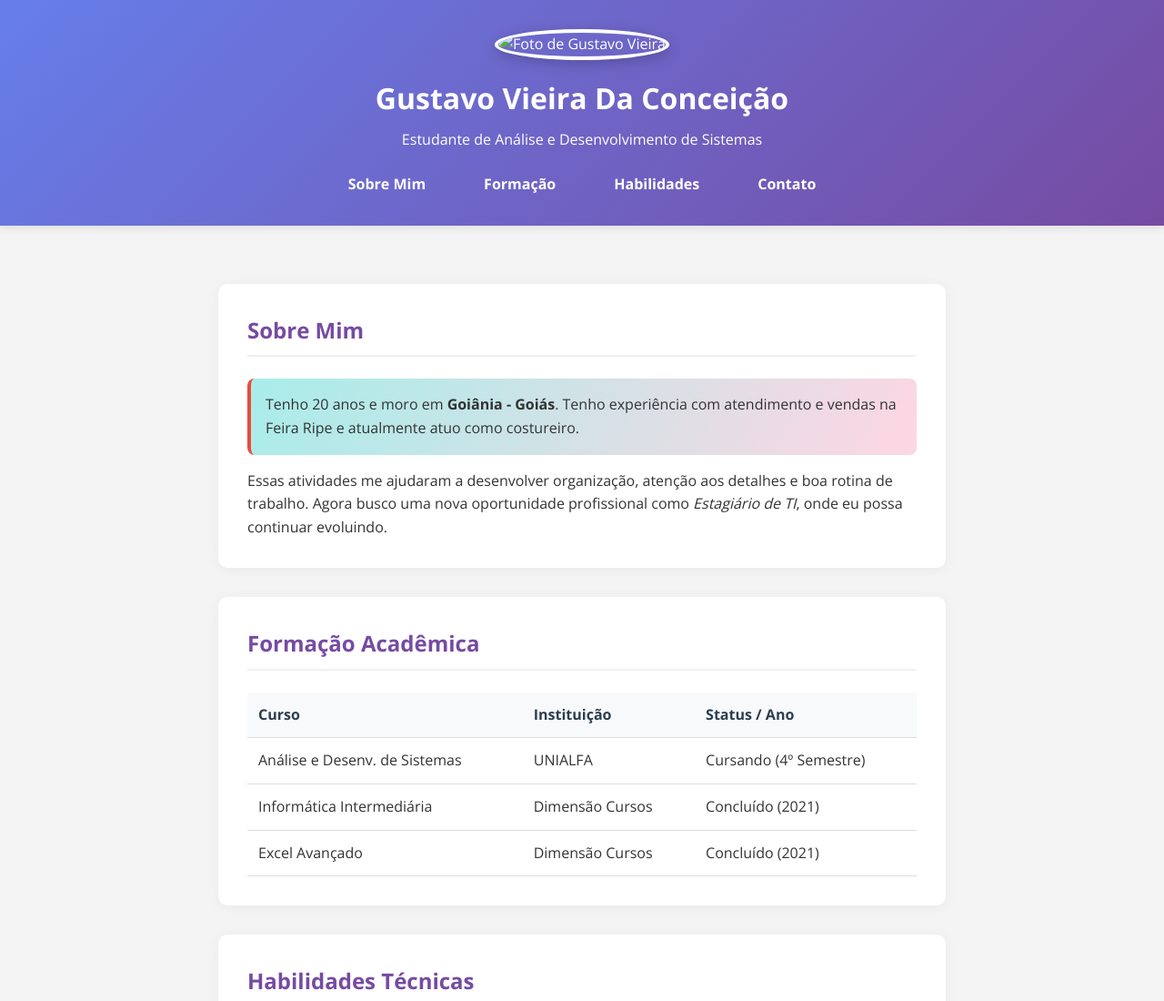
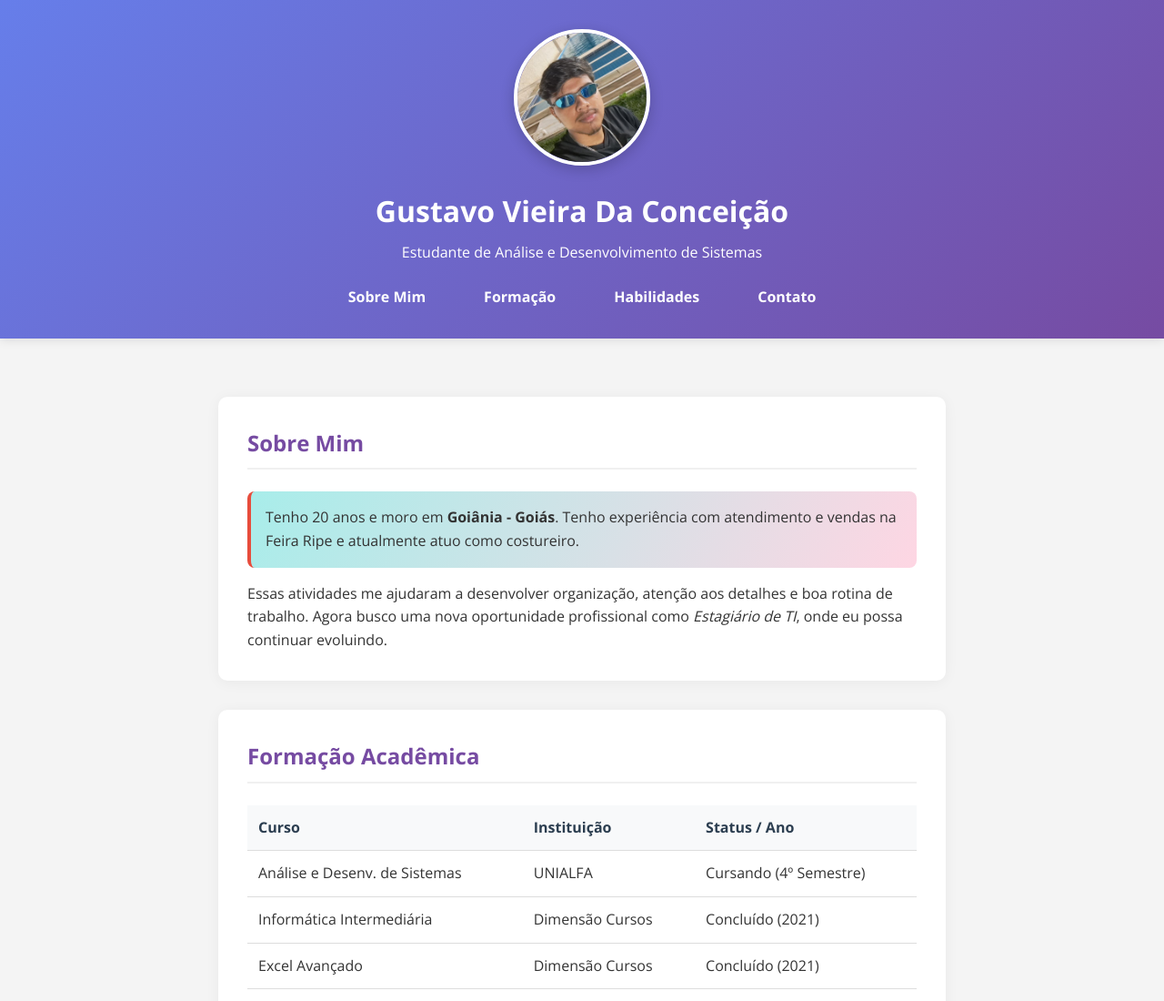
Before and after one commit to vigustavo/apostila03, a plain HTML site: page index.html in a window 1280 px wide. Shown: the top 1100 px of the page at 91% size. Drawn offline with nearby package versions, Linux system fonts and the light colour scheme.

Commit message:
Update index.html

```diff
--- a/index.html
+++ b/index.html
@@ -14,7 +14,7 @@
 <body>
 
     <header>
-        <img src="imagem/minhafoto.enc" alt="Foto de Gustavo Vieira" class="foto-perfil">
+        <img src="imagem/minhafoto.png" alt="Foto de Gustavo Vieira" class="foto-perfil">
 
         <h1>Gustavo Vieira Da Conceição</h1>
         <p>Estudante de Análise e Desenvolvimento de Sistemas</p>
@@ -121,4 +121,5 @@
     </footer>
 
 </body>
+
 </html>
```
